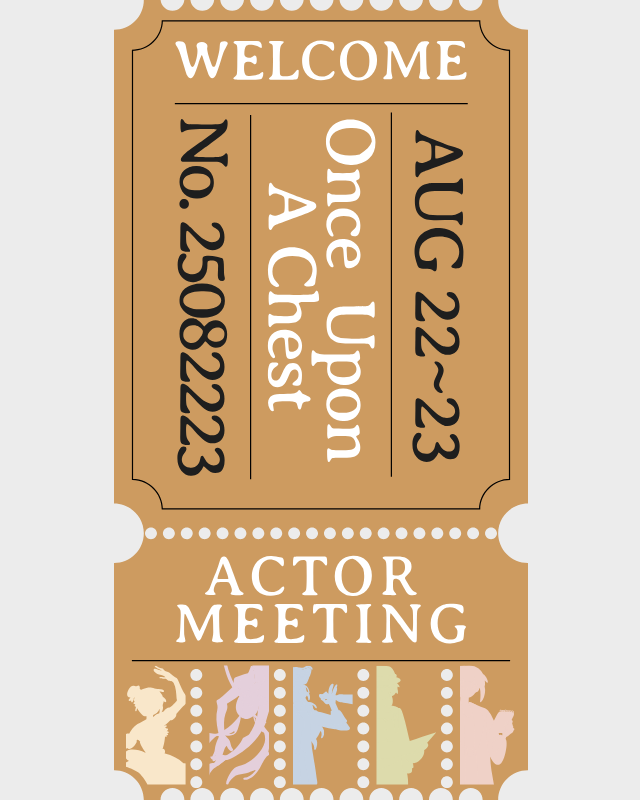
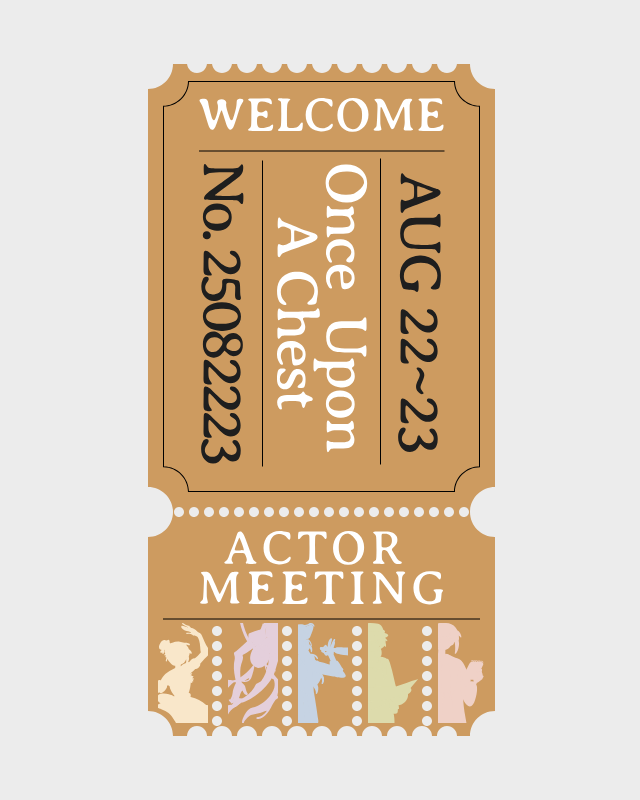
Before and after one commit to chanc245/Once-Opon-A-Chest---CHAT, a website: page public/index.html in a window 1280 px wide. Shown: the whole page, without its empty margins (319-959 px from the left). Drawn offline with Linux system fonts and the light colour scheme.

Commit message:
fix: intro ticket overflow issue

```diff
--- a/public/style.css
+++ b/public/style.css
@@ -273,27 +273,28 @@ form#chatForm .send:disabled {
   inset: 0;
   background: var(--bg);
   display: flex;
-  flex-direction: column;
   justify-content: center;
   align-items: center;
-
   z-index: 99999;
   cursor: pointer;
   pointer-events: auto;
+  overflow: hidden;
 }
-/* allow children to receive events */
+
 .intro-screen * {
   pointer-events: auto;
 }
 
 /* Desktop / landscape ticket sizing */
 .intro-img {
-  height: 100svh;
-  height: 100vh;
+  max-width: 100%;
+  max-height: 100%;
   width: auto;
-  max-width: none;
+  height: auto;
+  object-fit: contain;
   display: block;
 }
+
 /* Mobile / portrait ticket sizing */
 @media (orientation: portrait) {
   .intro-img {
```
